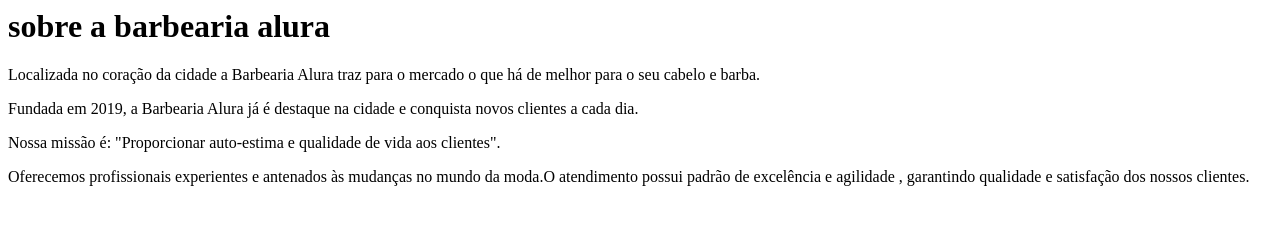
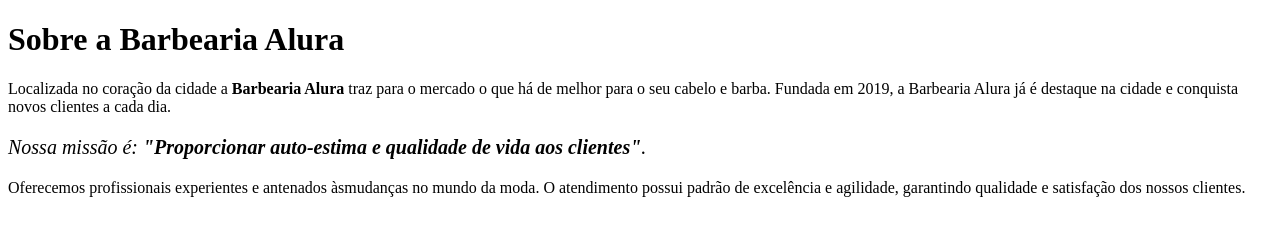
Before and after one commit to BeatrizVitoriasc/-aula2807, a plain HTML site: page index.html in a window 1280 px wide. Drawn offline with Linux system fonts and the light colour scheme.

Commit message:
coloquei style pra aumentar

```diff
--- a/index.html
+++ b/index.html
@@ -1,9 +1,18 @@
-<h1>sobre a barbearia alura</h1>
-<p>Localizada no coração da cidade a Barbearia Alura traz para o mercado o que há de melhor para o
-seu cabelo e barba.</p>
- <p>Fundada em 2019, a Barbearia Alura já é destaque na cidade e conquista novos
- clientes a cada dia.</p>
-<p>Nossa missão é: "Proporcionar auto-estima e qualidade de vida aos clientes".<p/>
-<p>Oferecemos profissionais experientes e antenados às mudanças no mundo da moda.O atendimento
-possui padrão de excelência e agilidade
-, garantindo qualidade e satisfação dos nossos clientes.</p>
+<!DOCTYPE html>
+<html lang="pt-br">
+    <head>
+        <meta charset="UTF-8">
+        <title>Barbearia Alura</title>
+    </head>
+    <body>
+        <h1>Sobre a Barbearia Alura</h1>
+
+        <p>Localizada no coração da cidade a <strong>Barbearia Alura</strong> traz para o mercado o que há de melhor para o seu cabelo e barba.
+        Fundada em 2019, a Barbearia Alura já é destaque na cidade e conquista novos clientes a cada dia.</p>
+
+        <p style="font-size: 20px"><em>Nossa missão é: <strong>"Proporcionar auto-estima e qualidade de vida aos clientes"</strong>.</em></p>
+
+        <p>Oferecemos profissionais experientes e antenados àsmudanças no mundo da moda.
+        O atendimento possui padrão de excelência e agilidade, garantindo qualidade e satisfação dos nossos clientes.</p>
+    </body>
+</html>
```
